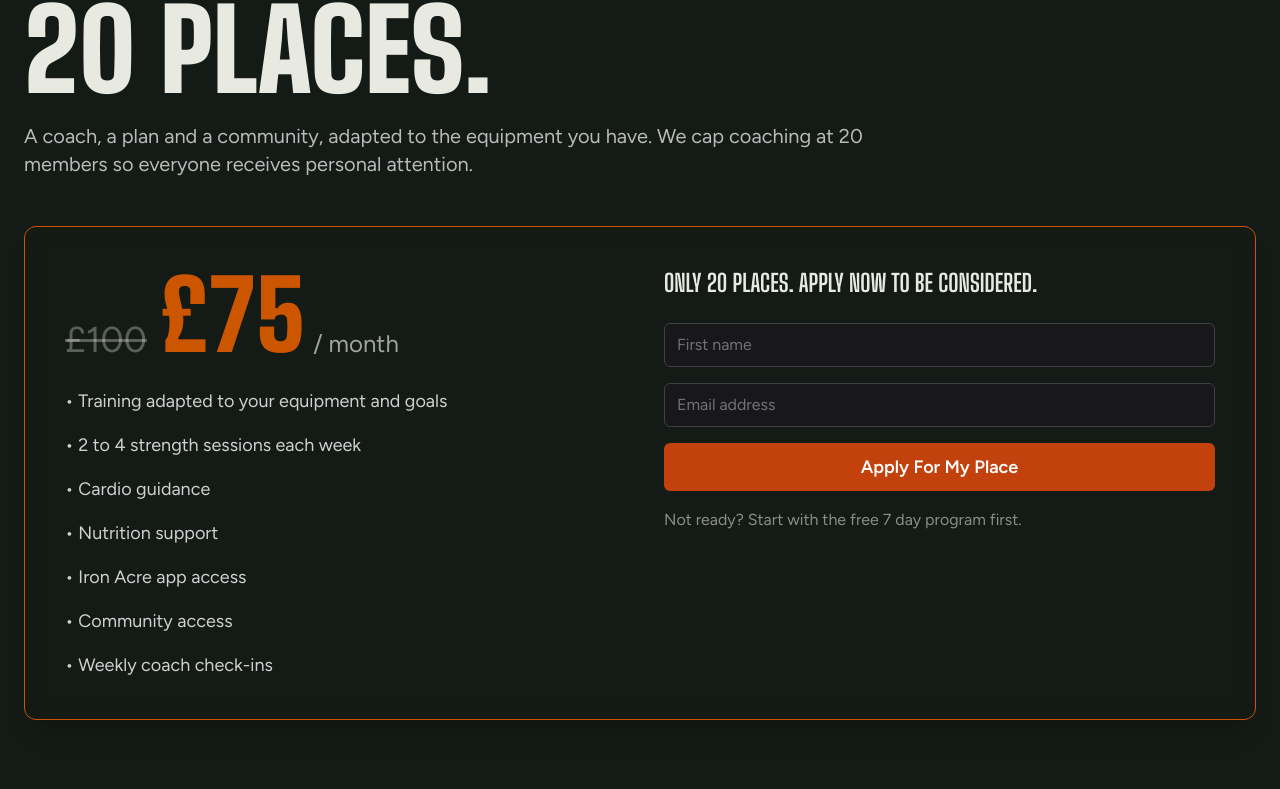
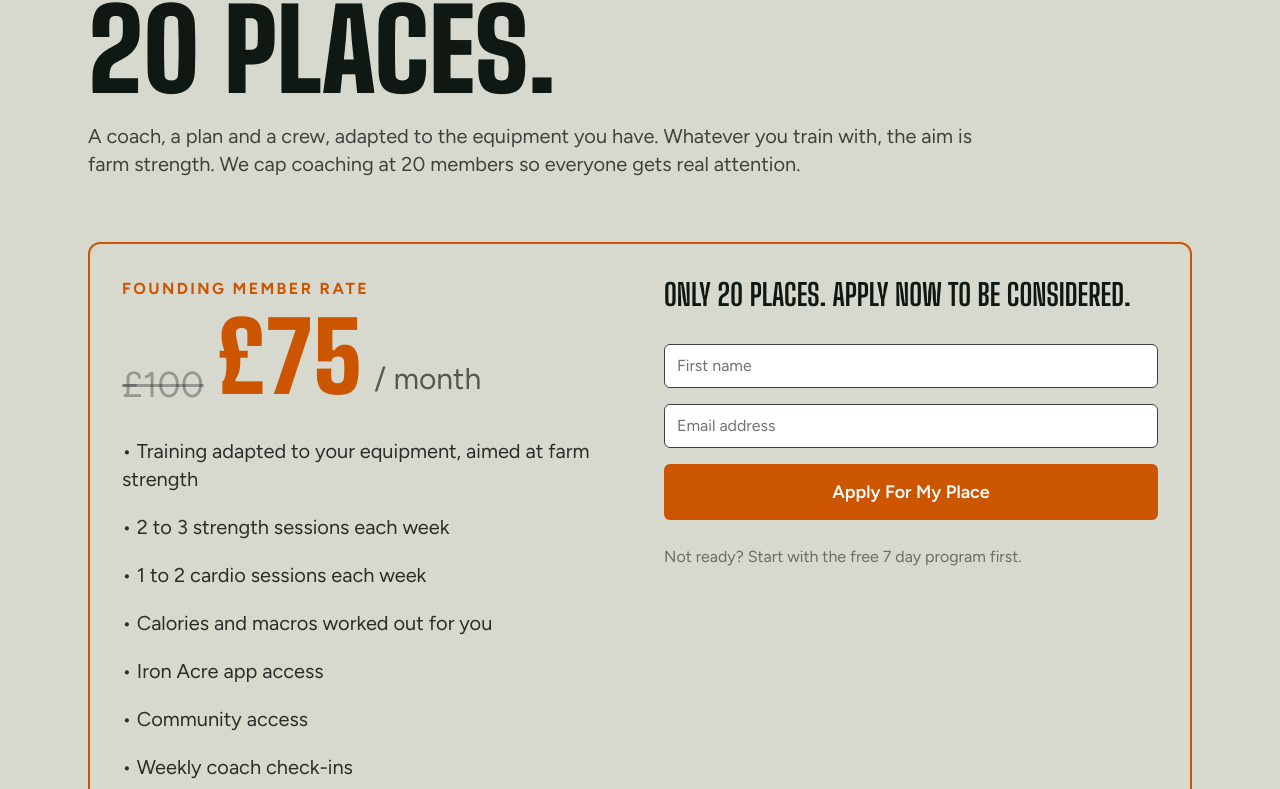
Before and after one commit to ironacregym-bit/bkxr-app, a Next.js app in the folder apps/iron-acre-web/: page / in a window 1280 px wide. Shown: the part 6231-7020 px from the top of the page. Built offline with nearby package versions, Linux system fonts and the light colour scheme.

Commit message:
Update Coaching.tsx

```diff
--- a/apps/iron-acre-web/components/Coaching.tsx
+++ b/apps/iron-acre-web/components/Coaching.tsx
@@ -6,11 +6,11 @@ export default function Coaching() {
   return (
     <section
       id="coaching"
-      className="py-24"
+      className="bg-[#d7d9ce] py-24 text-[#0f1812]"
     >
-      <div className="mx-auto max-w-7xl px-6">
+      <div className="mx-auto max-w-6xl px-6">
 
-        <div className="mb-12">
+        <div className="mb-16">
 
           <h2
             className="
@@ -27,29 +27,40 @@ export default function Coaching() {
             20 Places.
           </h2>
 
-          <p className="max-w-4xl text-xl text-white/70">
-            A coach, a plan and a community,
+          <p className="max-w-4xl text-xl text-black/70">
+            A coach, a plan and a crew,
             adapted to the equipment you have.
+            Whatever you train with, the aim
+            is farm strength.
             We cap coaching at 20 members so
-            everyone receives personal attention.
+            everyone gets real attention.
           </p>
 
         </div>
 
         <Card
           className="
+            border-2
             border-[#cc5500]
             bg-transparent
-            p-10
+            p-8
+            text-[#0f1812]
+            shadow-none
           "
         >
           <div className="grid gap-12 lg:grid-cols-2">
 
             <div>
 
-              <div className="mb-6">
+              <div className="mb-8">
 
-                <span className="mr-3 text-4xl text-white/30 line-through">
+                <div className="mb-2 uppercase tracking-[0.15em] text-[#cc5500] font-bold">
+                  Founding Member Rate
+                </div>
+
+                <div className="flex flex-wrap items-end gap-3">
+
+                  <span className="text-4xl text-black/30 line-through">
                     £100
                   </span>
 
@@ -58,36 +69,38 @@ export default function Coaching() {
                       font-['Big_Shoulders_Display']
                       text-8xl
                       font-black
+                      leading-none
                       text-[#cc5500]
                     "
                   >
                     £75
                   </span>
 
-                <span className="ml-2 text-2xl text-white/60">
+                  <span className="mb-2 text-3xl text-black/60">
                     / month
                   </span>
 
                 </div>
 
-              <ul className="space-y-4 text-lg text-white/80">
+              </div>
+
+              <ul className="space-y-5 text-xl text-black/80">
 
                 <li>
-                  • Training adapted to your
-                  equipment and goals
+                  • Training adapted to your equipment,
+                  aimed at farm strength
                 </li>
 
                 <li>
-                  • 2 to 4 strength sessions
-                  each week
+                  • 2 to 3 strength sessions each week
                 </li>
 
                 <li>
-                  • Cardio guidance
+                  • 1 to 2 cardio sessions each week
                 </li>
 
                 <li>
-                  • Nutrition support
+                  • Calories and macros worked out for you
                 </li>
 
                 <li>
@@ -108,13 +121,7 @@ export default function Coaching() {
 
             <div>
 
-              <h3
-                className="
-                  mb-6
-                  font-semibold
-                  text-2xl
-                "
-              >
+              <h3 className="mb-8 text-3xl font-semibold">
                 Only 20 places.
                 Apply now to be considered.
               </h3>
@@ -123,17 +130,21 @@ export default function Coaching() {
 
                 <Input
                   placeholder="First name"
+                  className="bg-white"
                 />
 
                 <Input
                   placeholder="Email address"
+                  className="bg-white"
                 />
 
                 <Button
                   className="
-                    h-12
+                    h-14
                     w-full
+                    bg-[#cc5500]
                     text-lg
+                    hover:bg-[#db6712]
                   "
                 >
                   Apply For My Place
@@ -141,10 +152,9 @@ export default function Coaching() {
 
               </div>
 
-              <p className="mt-4 text-white/50">
+              <p className="mt-6 text-black/50">
                 Not ready?
-                Start with the free 7 day
-                program first.
+                Start with the free 7 day program first.
               </p>
 
             </div>
@@ -154,6 +164,7 @@ export default function Coaching() {
         </Card>
 
       </div>
+
     </section>
   );
 }
```
Lines whose indentation alone changed are shown as unchanged.
